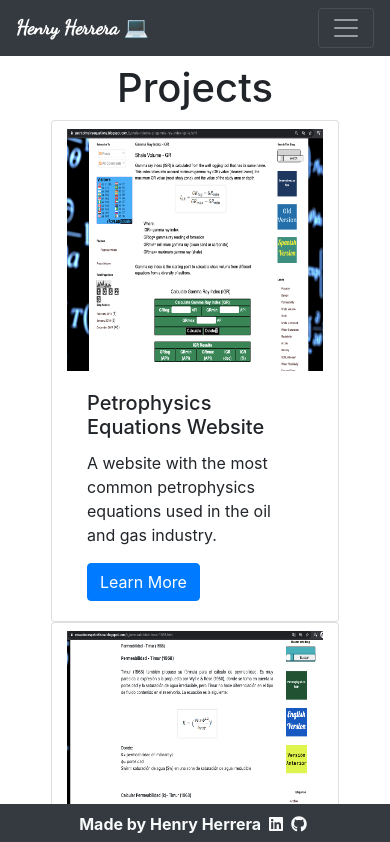
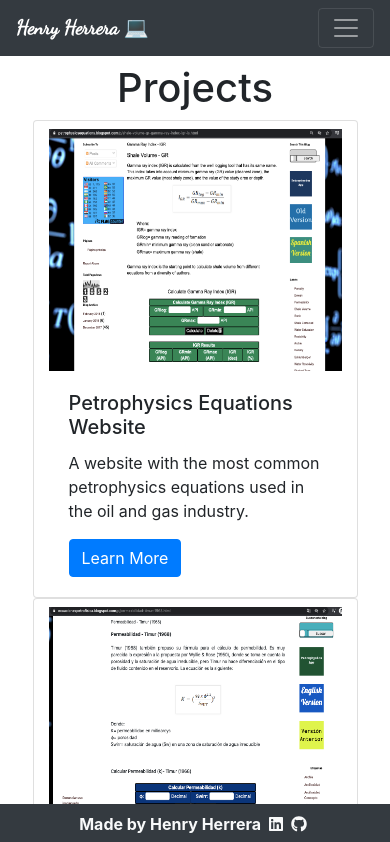
Before and after one commit to hjhm2018/my-portfolio, a React (Create React App) app: page /projects in a window 390 px wide. Shown: the top 842 px of the page. Built offline with nearby package versions, Linux system fonts and the light colour scheme; a web font is replaced by a local one.

Commit message:
fixed projects section for mobile

```diff
--- a/src/components/Projects.js
+++ b/src/components/Projects.js
@@ -152,7 +152,11 @@ const Projects = () => {
         <div className="row justify-content-center">
           {cards &&
             cards.map((card, index) => (
-              <Card key={index} className="col-lg-4" style={{ width: "18rem" }}>
+              <Card
+                key={index}
+                className="col-10 col-lg-4"
+                style={{ width: "18rem" }}
+              >
                 <Card.Img
                   className="pt-2"
                   variant="top"
```
